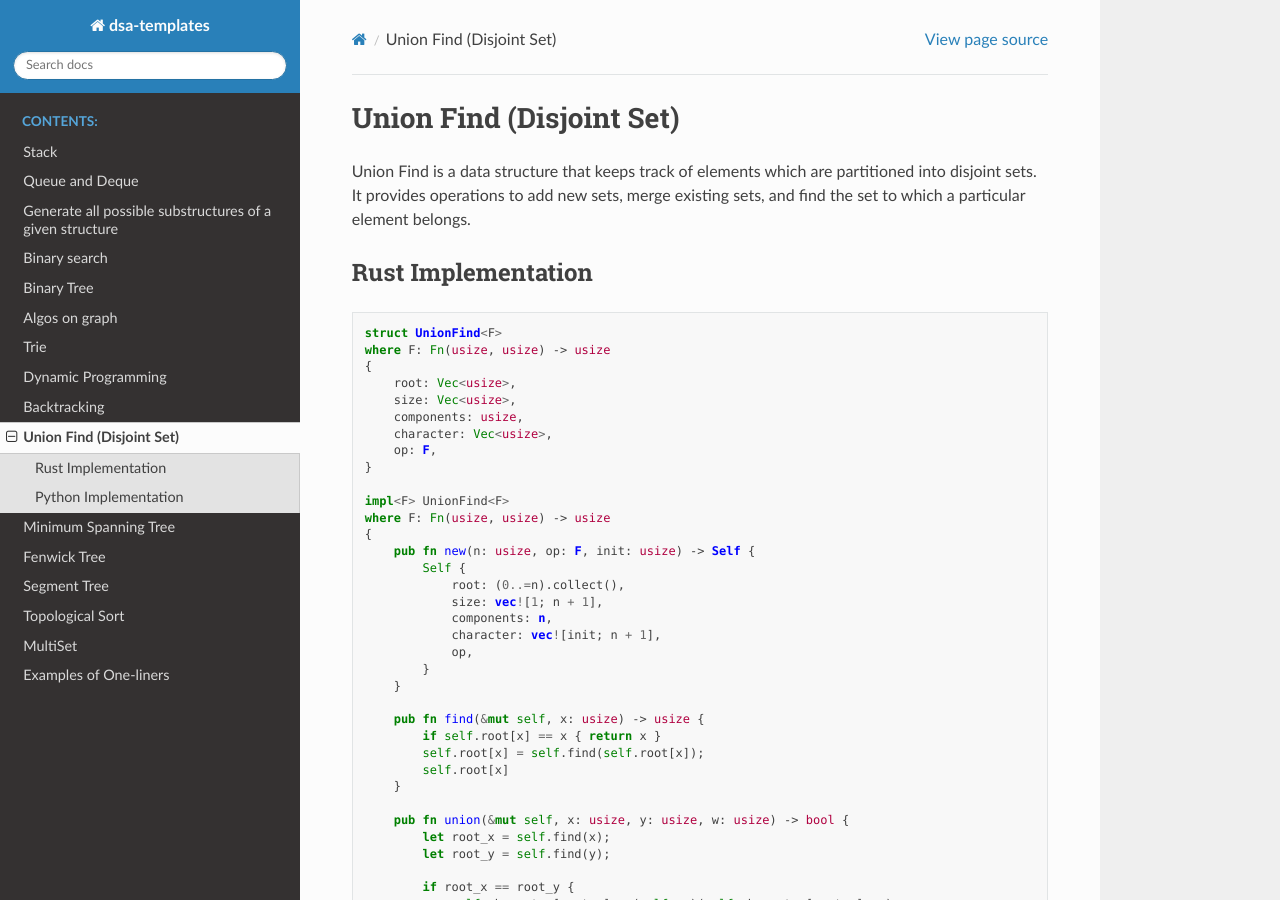
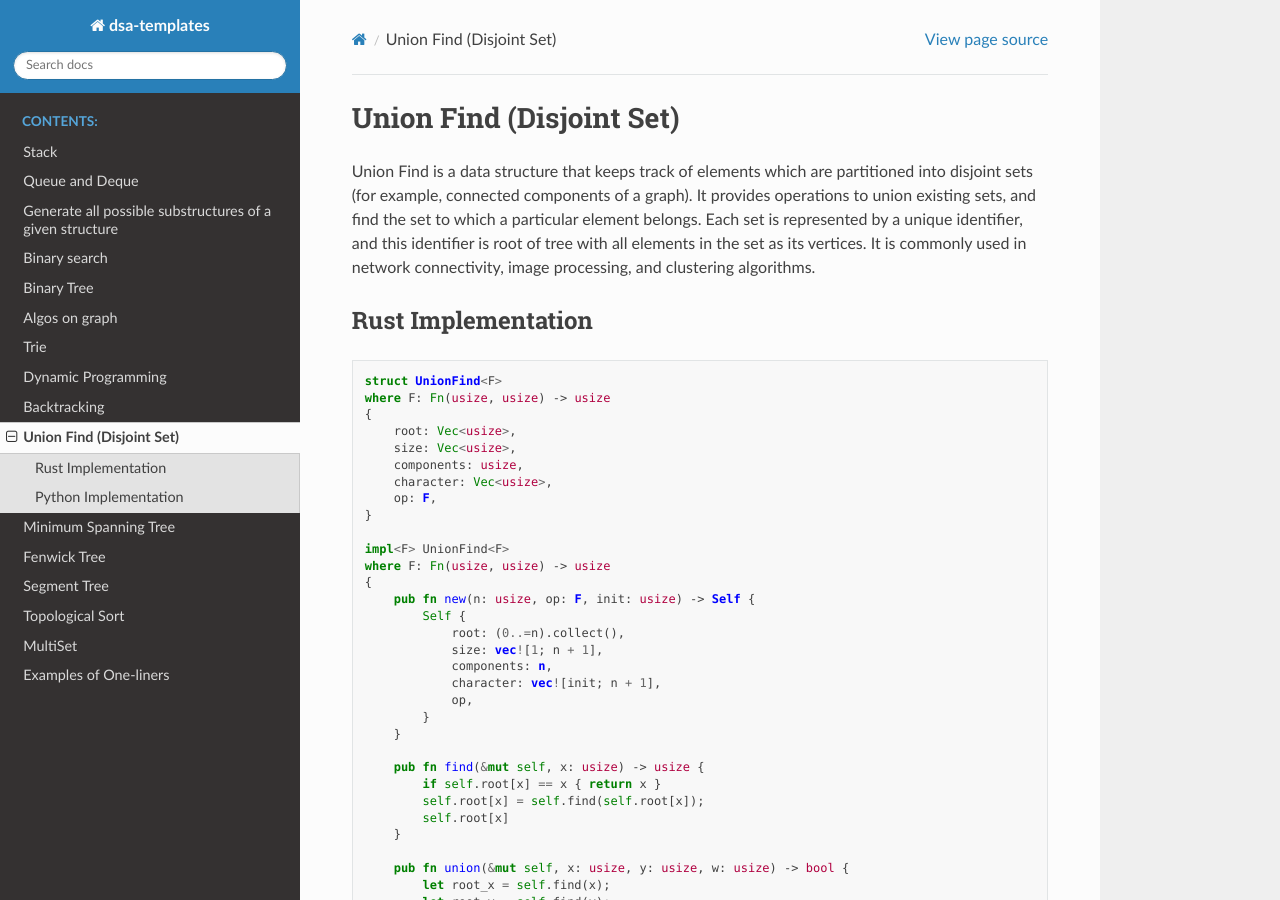
Before and after one commit to davidmiheev/dsa-templates, a Sphinx documentation site: the page built from docs/source/union_find.rst, in a window 1280 px wide and 900 px high. Built offline with Sphinx 7.4.7 and the Read the Docs theme 3.1.0, drawn with Linux system fonts in a browser that asks for light colours; pages that are not in the unit, such as notebooks, are missing from menus.

Commit message:
union find (rust)

```diff
--- a/docs/source/union_find.rst
+++ b/docs/source/union_find.rst
@@ -1,8 +1,10 @@
 Union Find (Disjoint Set)
 =========================
 
-Union Find is a data structure that keeps track of elements which are partitioned into disjoint sets.
-It provides operations to add new sets, merge existing sets, and find the set to which a particular element belongs.
+Union Find is a data structure that keeps track of elements which are partitioned into disjoint sets (for example, connected components of a graph).
+It provides operations to union existing sets, and find the set to which a particular element belongs.
+Each set is represented by a unique identifier, and this identifier is root of tree with all elements in the set as its vertices.
+It is commonly used in network connectivity, image processing, and clustering algorithms.
 
 Rust Implementation
 -------------------
```
